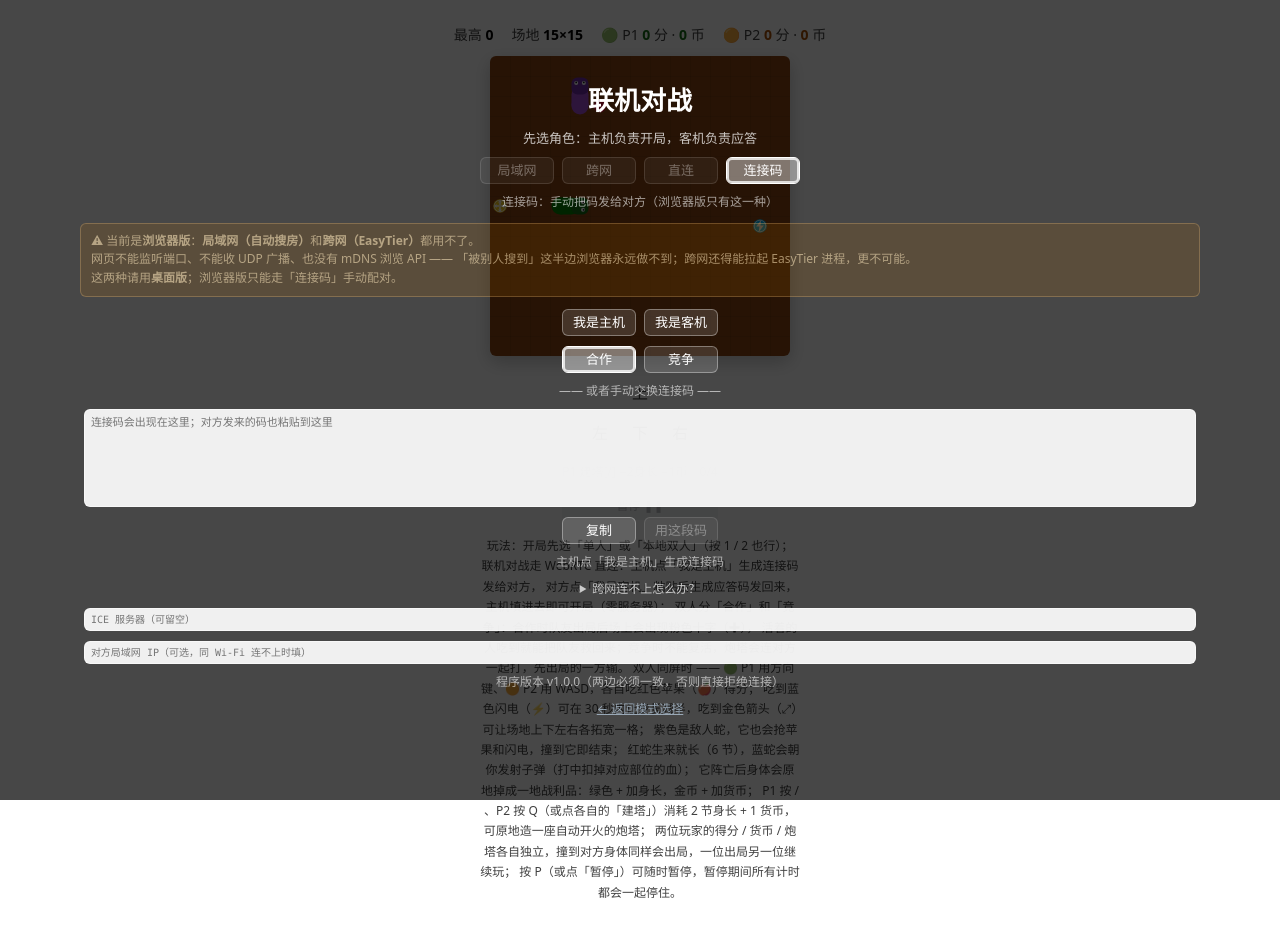
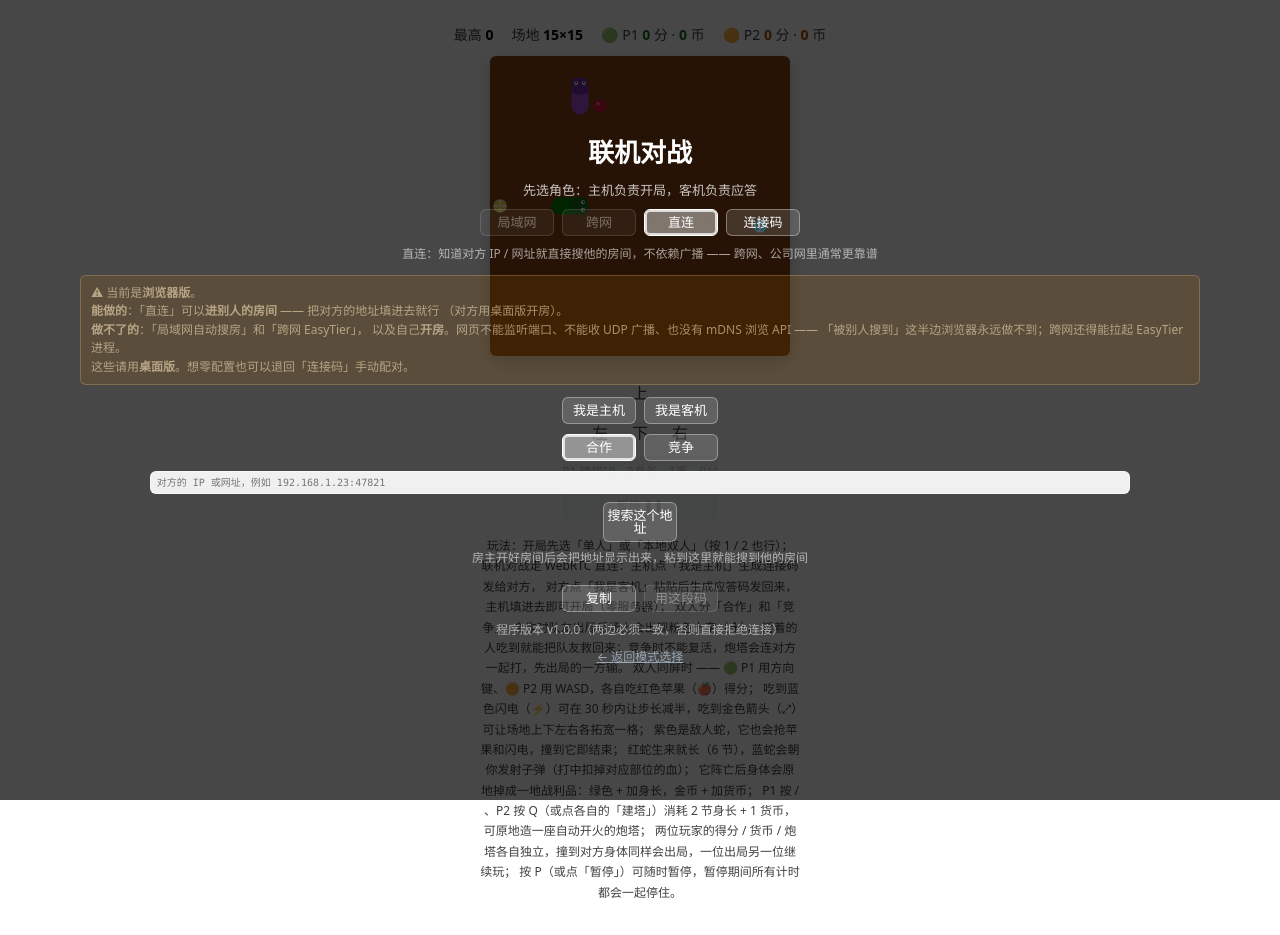
Before and after one commit to parseek/h5-snake-army, a website: page index.html in a window 1280 px wide. Both pictures are taken after a click on the button "联机对战". Drawn offline with Linux system fonts and the light colour scheme.

Commit message:
「直连」进房支持纯前端（浏览器也能进桌面版房主的房间）
能不能
- 能。进房那一半只需要几件浏览器本来就会的事：fetch 对方地址要房间列表和 offer、
  RTCPeerConnection 建连。CORS 我们本来就在内嵌服务上开了 *。
- 只有「开房」不行 —— 网页不能监听端口，这半边永远要原生侧。

改动
- 「直连」按钮在浏览器版不再置灰；局域网 / 跨网仍然置灰（它们要原生侧）。
- 浏览器版隐藏开房表单（开不了房），只留地址框 + 搜索 + 房间列表。
- directSearch 去掉 NATIVE 守卫 —— 它本来就只是几个 fetch。
- 浏览器版默认落在「直连」（比只能用连接码有用），连接码仍可手动选。
- 提示框改成「能做什么 / 做不了什么」两段，把直连能进房写在前面。

顺带修一个真 bug
- 类型切换和直连搜索的监听器原来全塞在 if (NATIVE) 里，纯浏览器里点按钮没反应 ——
  表现就是「按钮能点但什么都不发生」。把它们移出 NATIVE 门控。

验证（一个完全没有原生桥的真实浏览器，进桌面版房主的房间）
- 房主（桩桥模拟桌面版）：已连接、身份 host、提示「对方已加入 ✅」、state=running、
  看到玩家数 2、P2 头 {x:24,y:7}。
- 来客（纯浏览器）：有原生桥=false；警告框显示；局域网/跨网禁用而直连可点；
  开房表单隐藏、直连块可见；粘 127.0.0.1:9180 搜索 -> 1 个房间，信息
  「阿强的车队 · ManMachinRJW笔记本 · 1/2 人」；点进入 -> 已连接、身份 guest、
  状态条「联机中 · 我是客机 / 对局进行中」、联机面板消失、看到玩家数 2、
  P2 头 {x:24,y:7} 与房主完全一致。
- 两边 errs 均为空。
- 信号中转用仓库里的 lan-host.py（和桌面版内嵌服务同一套 /api/*）。

已知限制（已写进 README）
- 页面用 https 打开时，浏览器会拦 http:// 的地址（混合内容），进房会失败；
  用 file:// 或本地 http 打开则没问题。

```diff
--- a/index.html
+++ b/index.html
@@ -503,10 +503,13 @@
                 </div>
                 <div class="tip" id="netKindTip"></div>
                 <div class="tip warn" id="netNativeWarn" hidden>
-                    ⚠ 当前是<b>浏览器版</b>：<b>局域网（自动搜房）</b>和<b>跨网（EasyTier）</b>都用不了。<br>
-                    网页不能监听端口、不能收 UDP 广播、也没有 mDNS 浏览 API ——
-                    「被别人搜到」这半边浏览器永远做不到；跨网还得能拉起 EasyTier 进程，更不可能。<br>
-                    这两种请用<b>桌面版</b>；浏览器版只能走「连接码」手动配对。
+                    ⚠ 当前是<b>浏览器版</b>。<br>
+                    <b>能做的</b>：「直连」可以<b>进别人的房间</b> —— 把对方的地址填进去就行
+                    （对方用桌面版开房）。<br>
+                    <b>做不了的</b>：「局域网自动搜房」和「跨网 EasyTier」，
+                    以及自己<b>开房</b>。网页不能监听端口、不能收 UDP 广播、也没有 mDNS 浏览 API ——
+                    「被别人搜到」这半边浏览器永远做不到；跨网还得能拉起 EasyTier 进程。<br>
+                    这些请用<b>桌面版</b>。想零配置也可以退回「连接码」手动配对。
                 </div>
                 <div class="row" id="netRoleRow">
                     <button class="startBtn small" id="netHostBtn">我是主机</button>
@@ -3569,17 +3572,22 @@
 
                 for (const id of CODE_ONLY) document.getElementById(id).hidden = !isCode;
                 netManualTipEl.hidden = !isCode;
-                // 浏览器版：选择器留着但把要原生侧的几种置灰，并给出原因。
-                // 直接藏起来只会让人以为功能没了，说不清为什么。
-                for (const id of ['kindLanBtn', 'kindWanBtn', 'kindDirectBtn']) {
+                // 浏览器版：只有「直连」的进房部分能用 ——
+                // 它本质是对着对方地址发几个 fetch，不需要任何原生能力。
+                // 局域网/跨网，以及自己开房，都要原生侧。
+                for (const [id, needsNative] of [
+                    ['kindLanBtn', true],
+                    ['kindWanBtn', true],
+                    ['kindDirectBtn', false],
+                ]) {
                     const b = document.getElementById(id);
-                    b.disabled = !NATIVE;
-                    b.title = NATIVE ? '' : '需要桌面版';
+                    b.disabled = needsNative && !NATIVE;
+                    b.title = b.disabled ? '需要桌面版' : '';
                 }
                 document.getElementById('netNativeWarn').hidden = !!NATIVE;
 
-                // 开房表单三种模式都要（开房这件事本身是一样的），只是搜索方式不同
-                const canHost = isLan || isWan || isDirect;
+                // 开房表单：只有桌面版才给（浏览器开不了房）
+                const canHost = NATIVE && (isLan || isWan || isDirect);
                 lanBoxEl.hidden = !canHost;
                 // 「搜索附近房间」靠 UDP 广播：直连模式不用，跨网模式等虚拟网起来再用
                 document.getElementById('lanScanRow').hidden = !(isLan || (isWan && etRunning));
@@ -3592,7 +3600,9 @@
                 if (isWan) etRefresh();
                 if (!isCode) {
                     document.getElementById('netStatus').textContent = isDirect
+                        ? (NATIVE
                             ? '直连：一边「开个房间」把地址发出来，另一边粘地址搜索'
+                            : '直连：把桌面版房主的地址粘进来就能进房（浏览器版开不了房）')
                         : isLan
                             ? '同一个 Wi-Fi：一方「开个房间」，另一方「搜索附近房间」'
                             : '跨网：先启动虚拟局域网，之后和局域网一样搜';
@@ -3659,15 +3669,18 @@
                 await etRefresh();
             }
 
-            if (NATIVE) {
+            // 这几个在纯浏览器里也必须挂上：「直连」的进房只靠 fetch，
+            // 类型切换更是纯 UI。之前全塞在 if (NATIVE) 里，浏览器里点了没反应。
             document.getElementById('kindLanBtn').addEventListener('click', function () { setNetKind('lan'); });
             document.getElementById('kindWanBtn').addEventListener('click', function () { setNetKind('wan'); });
             document.getElementById('kindDirectBtn').addEventListener('click', function () { setNetKind('direct'); });
+            document.getElementById('kindCodeBtn').addEventListener('click', function () { setNetKind('code'); });
             document.getElementById('directSearchBtn').addEventListener('click', directSearch);
             document.getElementById('directAddr').addEventListener('keydown', function (ev) {
                 if (ev.key === 'Enter') { ev.preventDefault(); directSearch(); }
             });
-                document.getElementById('kindCodeBtn').addEventListener('click', function () { setNetKind('code'); });
+
+            if (NATIVE) {
                 document.getElementById('etStartBtn').addEventListener('click', etStart);
                 document.getElementById('etStopBtn').addEventListener('click', etStop);
                 // 给个默认网络名，省得两边商量
@@ -3712,7 +3725,7 @@
 
             // 直连：不给广播留机会，直接问某个地址要房间列表
             async function directSearch() {
-                if (!NATIVE) return;
+                // 纯 fetch，不需要原生桥 —— 所以浏览器版也能进别人的房间
                 const noteEl = document.getElementById('directMsg');
                 const listEl = document.getElementById('directList');
                 listEl.innerHTML = '';
@@ -3864,7 +3877,8 @@
                 netSetTeam(teamMode);
                 // 桌面版有局域网/跨网两种；纯浏览器只有连接码 —— 但选择器仍然显示，
                 // 只是把那两种置灰并说明原因（见 setNetKind）
-                setNetKind(NATIVE ? 'lan' : 'code');
+                // 桌面版默认局域网；浏览器版默认直连（能进房），连接码仍可手动选
+                setNetKind(NATIVE ? 'lan' : 'direct');
                 lanListEl.innerHTML = '';
                 lanMsgEl.textContent = '同一个 Wi-Fi 下可以直接互相搜到';
                 netVerEl.textContent = '程序版本 v' + APP_VERSION + '（两边必须一致，否则直接拒绝连接）';
```
Also changed, not shown: README.md. Lines whose indentation alone changed are shown as unchanged.
